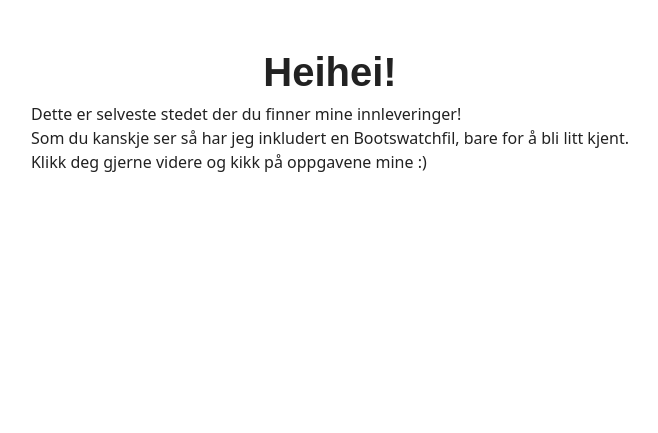
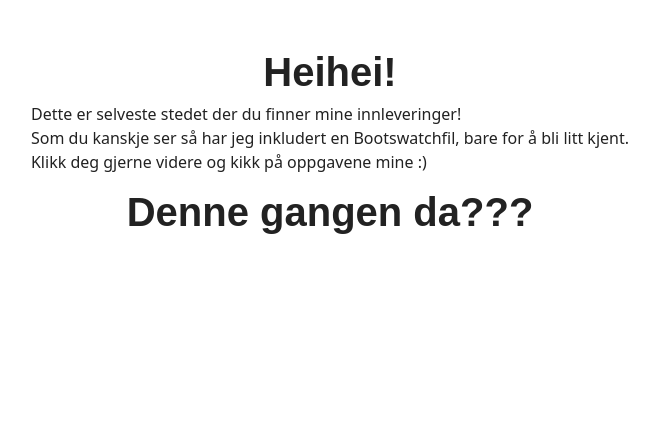
Before and after one commit to katare17/IS_115, a PHP site: page / in a window 1280 px wide. Shown: the part 59-492 px from the top of the page, without its empty margins (335-993 px from the left). Run offline with PHP 8.4, Linux system fonts and the light colour scheme; some web fonts are replaced.

Commit message:
viser studenter git

```diff
--- a/index.php
+++ b/index.php
@@ -57,6 +57,7 @@
     <p>Dette er selveste stedet der du finner mine innleveringer!<br>
     Som du kanskje ser så har jeg inkludert en Bootswatchfil, bare for å bli litt kjent.
   <br> Klikk deg gjerne videre og kikk på oppgavene mine :) </p>
+  <h1> Denne gangen da??? </h1>
 </div>
 
 </body>
```
